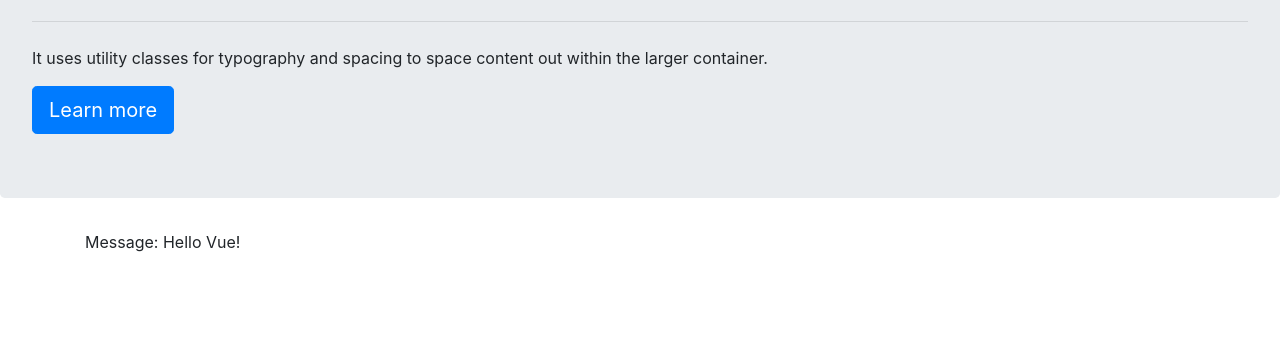
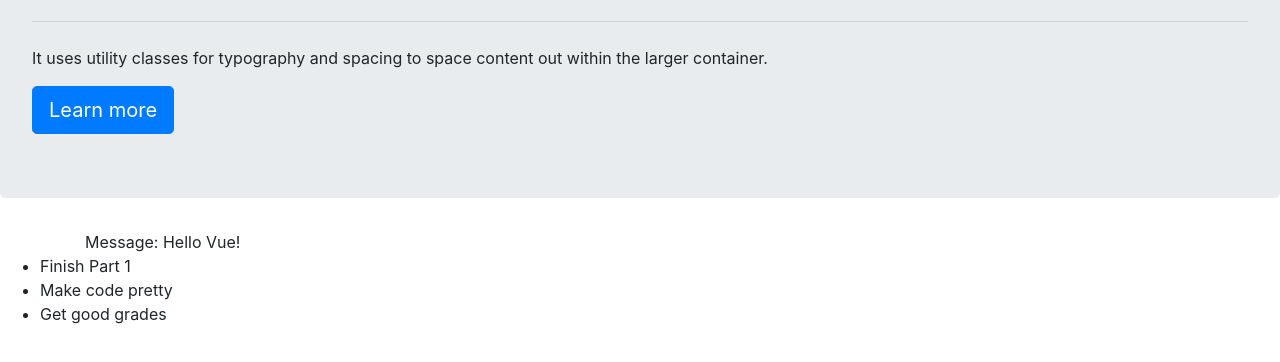
Before and after one commit to EricESeitz/EECS448Lab6, a plain HTML site: page Part1/index.html in a window 1280 px wide. Shown: the part 172-534 px from the top of the page. Drawn offline with nearby package versions, Linux system fonts and the light colour scheme.

Commit message:
Added Vue todo list

```diff
--- a/Part1/index.html
+++ b/Part1/index.html
@@ -28,6 +28,14 @@ integrity="sha384-ggOyR0iXCbMQv3Xipma34MD+dH/1fQ784/j6cY/iJTQUOhcWr7x9JvoRxT2MZw
       </div>
     </div>
 
+    <div v-for="item in items" :key="item.id">
+    <ul id="todoList">
+      <li v-for="item in items">
+        {{ item.message }}
+      </li>
+    </ul>
+    </div>
+
    <script src="https://code.jquery.com/jquery-3.3.1.slim.min.js"
    integrity="sha384-q8i/X+965DzO0rT7abK41JStQIAqVgRVzpbzo5smXKp4YfRvH+8abtTE1Pi6jizo"
    crossorigin="anonymous"></script>
@@ -51,5 +59,19 @@ integrity="sha384-ggOyR0iXCbMQv3Xipma34MD+dH/1fQ784/j6cY/iJTQUOhcWr7x9JvoRxT2MZw
     })
   </script>
 
+  <!-- todo list -->
+  <script>
+ var example1 = new Vue({
+  el: '#todoList',
+  data: {
+    items: [
+      { message: 'Finish Part 1' },
+      { message: 'Make code pretty' },
+      { message: 'Get good grades' }
+    ]
+  }
+})
+  </script>
+
 </body>
 </html>
```
